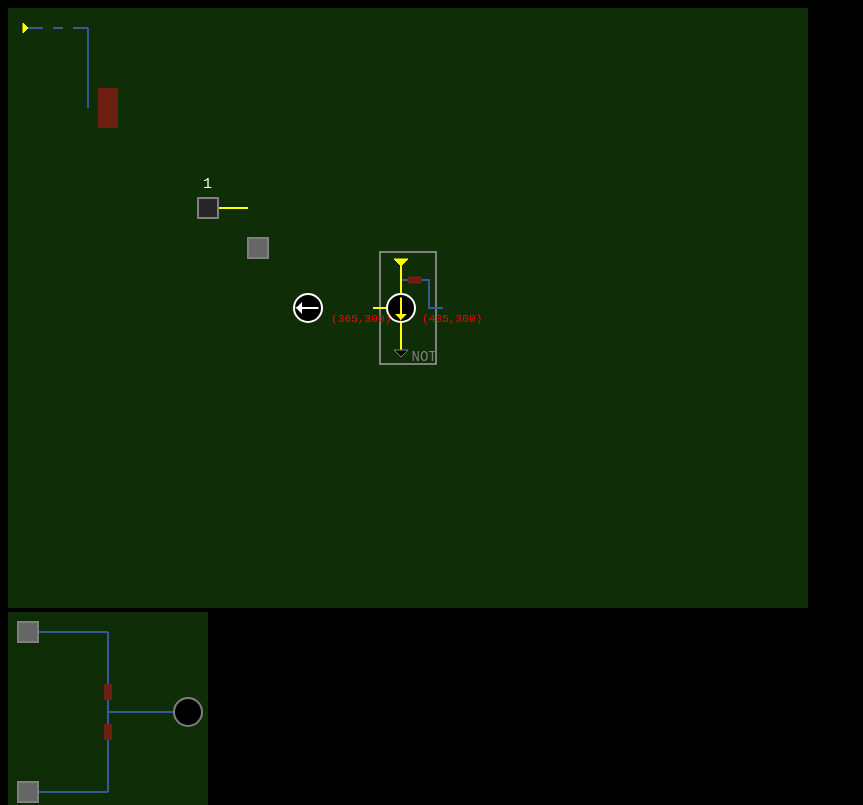
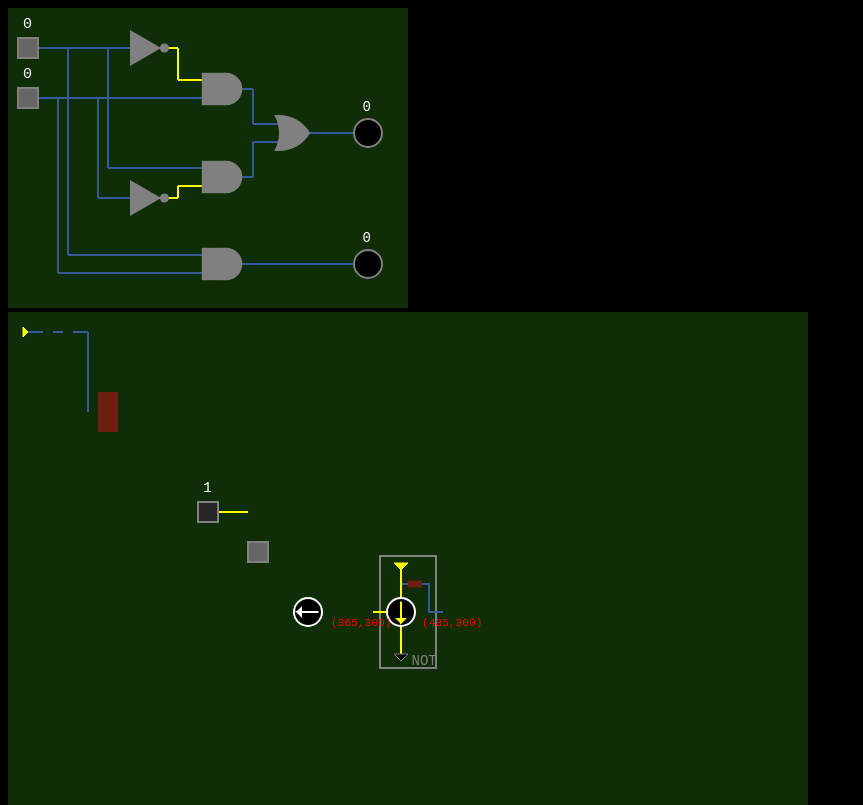
Before and after one commit to Mark-Platts/circuit-board-render-engine, a plain HTML site: page index.html in a window 1280 px wide. Shown: the top 805 px of the page, without its empty margins (0-863 px from the left). Drawn offline with Linux system fonts and the light colour scheme.

Commit message:
completed half-adder

```diff
--- a/index.html
+++ b/index.html
@@ -11,12 +11,14 @@
 
       <body>
 
+        <div id="half-adder-test"></div>
         <div id="circuit-container"></div>
         <div id="wire-split-test"></div>
         <div id="transistor-test"></div>
         <div id="NOT-gate-full-test"></div>
         <div id="NOT-gate-sym-test"></div>
         <div id="AND-gate-full-test"></div>
+        <div id="AND-gate-sym-test"></div>
         <div id="OR-gate-full-test"></div>
         <div id="OR-gate-sym-test"></div>
 
@@ -37,6 +39,10 @@
             testCircuitLogic7();
             let circ8 = new Circuit("NOT-gate-sym-test", '200px', '200px');
             testCircuitLogic8();
+            let circ9 = new Circuit("AND-gate-sym-test", '200px', '200px');
+            testCircuitLogic9();
+            let circ10 = new Circuit("half-adder-test", '400px', '300px');
+            testCircuitLogic10();
         </script>
 
       </body>
--- a/render-engine.js
+++ b/render-engine.js
@@ -64,6 +64,9 @@ class Circuit {
     }
     addNOTGate(name, point, on, onDep, direction = 'right', size = 18, color = '#808080') {
         this.components[name] = new NOTGate(name, point, on, onDep, direction, size, color);
+    }
+    addANDGate(name, point, on, onDeps, direction = 'right', size = 18, color = '#808080') {
+        this.components[name] = new ANDGate(name, point, on, onDeps, direction, size, color);
     }
     addSwitch(name, point, on, digit = 'off', size = 20) {
         this.clickables[name] = new Switch(name, point, on, digit, size);
@@ -835,27 +838,64 @@ class NOTGate {
     }
 }
 
-// render(ctx, extraInfo) {
-//     const x = this.point[0];
-//     const y = this.point[1];
-//     const l = this.size;
-//     //wires
-//     ctx.strokeStyle = this.on ? '#ffff00' : '#375997';
-//     ctx.beginPath(); //out wire
-//     ctx.moveTo(x + 0.5*l, y);
-//     ctx.lineTo(x + 1.5*l, y);
-//     ctx.stroke();
-//     ctx.beginPath(); //in wire
-//     ctx.strokeStyle = this.on ? '#375997' : '#ffff00';
-//     ctx.moveTo(x - 0.5*l , y);
-//     ctx.lineTo(x - 1.5*l, y);
-//     ctx.stroke();
-//     ctx.beginPath(); //shape
-//     ctx.fillStyle = this.color;
-//     ctx.fillRect(x - l, y - l, 1.5*l, 2*l);
-//     ctx.arc(x + 0.5*l, y, l, 0, 2 * Math.PI);
-//     ctx.fill();
-// }
+//AND Gate as a symbol
+//for now only 'right' direction supported
+//size is radius of transistor
+//onDeps is name of the on dependency
+//color is for fill
+//only connect to wires
+class ANDGate {
+    constructor(name, point, on, onDeps, direction, size, color) {
+        this.name = name;
+        this.point = point;
+        this.on = on;
+        this.onDeps = onDeps;
+        this.onDep1 = false;
+        this.onDep2 = false;
+        this.direction = direction;
+        this.size = size;
+        this.color = color;
+    }
+    updateLogic(components, clickables) {
+        this.on = false;
+        this.onDep1 = components[this.onDeps[0]].on;
+        this.onDep2 = components[this.onDeps[1]].on;
+        if (this.onDep1 && this.onDep2) {
+            this.on = true;
+        }
+    }
+    render(ctx, extraInfo) {
+        const x = this.point[0];
+        const y = this.point[1];
+        const l = this.size;
+        const s = 0.9*l;
+        //wires
+        ctx.strokeStyle = (this.onDep1 && this.onDep2) ? '#ffff00' : '#375997';
+        ctx.beginPath(); //out wire
+        ctx.moveTo(x + 0.5*l, y);
+        ctx.lineTo(x + 1.5*l, y);
+        ctx.stroke();
+        ctx.strokeStyle = '#ffff00';
+        ctx.beginPath(); //in wire 1
+        ctx.strokeStyle = this.onDep1 ? '#ffff00' : '#375997';
+        ctx.moveTo(x - 0.5*l , Math.round(y - 0.5*l));
+        ctx.lineTo(x - 1.5*l, Math.round(y - 0.5*l));
+        ctx.stroke();
+        ctx.beginPath(); //in wire 2
+        ctx.strokeStyle = this.onDep2 ? '#ffff00' : '#375997';
+        ctx.moveTo(x - 0.5*l, y + Math.round(0.5*l));
+        ctx.lineTo(x - 1.5*l, Math.round(y + 0.5*l));
+        ctx.stroke();
+        ctx.beginPath(); //shape
+        ctx.fillStyle = this.color;
+        ctx.fillRect(x - s, y - s, 1.5*s, 2*s);
+        ctx.arc(x + 0.5*s, y, s, 0, 2 * Math.PI);
+        ctx.fill();
+    }
+}
+
+
+
 
 
 //DECORATORS
--- a/testCircuit.js
+++ b/testCircuit.js
@@ -87,3 +87,49 @@ function testCircuitLogic8() {
     circ8.addCircleBulb('B1', [180,100], false, ['W3'], 'up');
     circ8.update();
 }
+
+function testCircuitLogic9() {
+    circ9.addSwitch('S1', [20,20], false, 'down');
+    circ9.addSwitch('S2', [20,180], false, 'up');
+    circ9.addWire('W1', [[20,20],[50,20],[50,91], [80,91]], false, ['S1']);
+    circ9.addWire('W2', [[20,180],[50,180],[50,109],[80,109]], false, ['S2']);
+    circ9.addWire('W3', [[120,100],[180,100]], false, ['AND1']);
+    circ9.addANDGate('AND1', [100, 100], false, ['W1','W2']);
+    circ9.addCircleBulb('B1', [180,100], false, ['W3'], 'up');
+    circ9.update();
+}
+
+function testCircuitLogic10() {
+    //switches
+    circ10.addSwitch('S1', [20,40], false, 'up');
+    circ10.addSwitch('S2', [20,90], false, 'up');
+    //wire and its splits from switch 1
+    circ10.addWire('W1', [[20,40],[130,40]], false, ['S1']);
+    circ10.addWire('W1S1', [[60,40],[60,247],[200,247]], false, ['W1']);
+    circ10.addWire('W1S2', [[100,40],[100,160],[200,160]], false, ['W1']);
+    //wire and its splits from switch 1
+    circ10.addWire('W2', [[20, 90],[200,90]], false, ['S2']);
+    circ10.addWire('W2S1', [[50,90],[50,265],[200,265]], false, ['W2']);
+    circ10.addWire('W2S2', [[90,90],[90,190],[130,190]], false, ['W2']);
+    //NOT gates
+    circ10.addNOTGate('NOT1', [140, 40], false, 'W1');
+    circ10.addNOTGate('NOT2', [140, 190], false, 'W2');
+    //wires from NOT Gates
+    circ10.addWire('W3', [[164,40],[170,40],[170,72],[185,72]], false, ['NOT1']);
+    circ10.addWire('W4', [[164,190],[170,190],[170,178],[185,178]], false, ['NOT2']);
+    //AND Gates
+    circ10.addANDGate('AND1', [210, 81], false, ['NOT1','W2']);
+    circ10.addANDGate('AND2', [210, 169], false, ['W1','NOT2']);
+    circ10.addANDGate('AND3', [210, 256], false, ['W1','W2']);
+    //wires from AND Gates
+    circ10.addWire('W5', [[235, 81],[245,81],[245,116],[255,116]], false, ['AND1']);
+    circ10.addWire('W6', [[235, 169],[245,169],[245,134],[255,134]], false, ['AND2']);
+    circ10.addWire('W7', [[235, 256],[360,256]], false, ['AND3']);
+    //OR gate plus out wire
+    circ10.addORGate('OR1', [280, 125], false, ['W5', 'W6']);
+    circ10.addWire('W8', [[305, 125],[360, 125]], false, ['OR1']);
+    //bulbs
+    circ10.addCircleBulb('B1', [360, 125], false, ['W8'], 'up');
+    circ10.addCircleBulb('B2', [360, 256], false, ['W7'], 'up');
+    circ10.update();
+}
```
